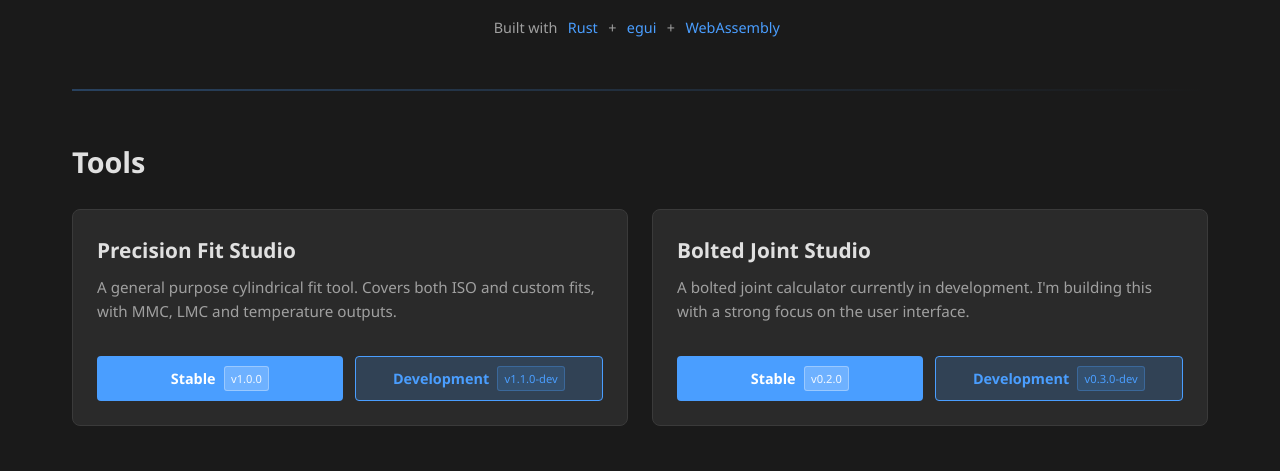
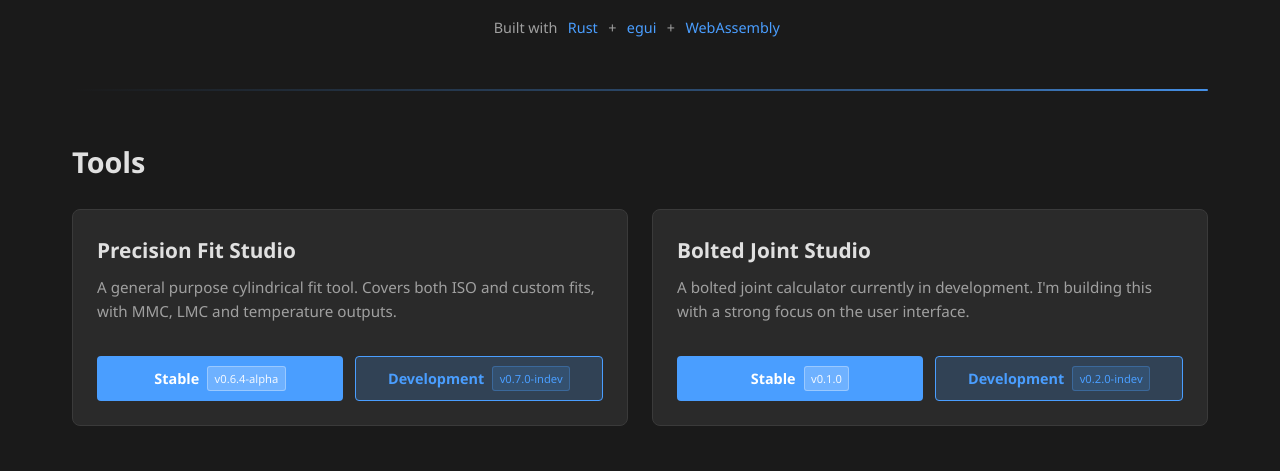
Before and after one commit to bell-jamie/bell-jamie.github.io, a plain HTML site: page index.html in a window 1280 px wide. Shown: the part 183-654 px from the top of the page. Drawn offline with Linux system fonts and the light colour scheme.

Commit message:
Updated versions and pulse

```diff
--- a/index.html
+++ b/index.html
@@ -68,11 +68,17 @@
                 background: linear-gradient(
                     90deg,
                     transparent 0%,
-                    rgba(74, 158, 255, 0.3) 50%,
+                    color-mix(in srgb, var(--accent-primary) 60%, transparent)
+                        40%,
+                    var(--accent-primary) 50%,
+                    color-mix(in srgb, var(--accent-primary) 60%, transparent)
+                        60%,
                     transparent 100%
                 );
                 background-size: 200% 100%;
-                animation: shimmer 4s linear infinite;
+                animation: shimmer 5s linear infinite;
+                opacity: 0.9;
+                border-radius: 1px;
             }
 
             @keyframes shimmer {
@@ -482,14 +488,15 @@
                                 href="https://bell-jamie.github.io/iso-limits-and-fits/"
                                 class="tool-link tool-link-stable"
                             >
-                                Stable <span class="version-tag">v1.0.0</span>
+                                Stable
+                                <span class="version-tag">v0.6.4-alpha</span>
                             </a>
                             <a
                                 href="https://bell-jamie.github.io/iso-limits-and-fits/development"
                                 class="tool-link tool-link-dev"
                             >
                                 Development
-                                <span class="version-tag">v1.1.0-dev</span>
+                                <span class="version-tag">v0.7.0-indev</span>
                             </a>
                         </div>
                     </div>
@@ -506,14 +513,14 @@
                                 href="https://bell-jamie.github.io/bolted-joint-studio/"
                                 class="tool-link tool-link-stable"
                             >
-                                Stable <span class="version-tag">v0.2.0</span>
+                                Stable <span class="version-tag">v0.1.0</span>
                             </a>
                             <a
                                 href="https://bell-jamie.github.io/bolted-joint-studio/development"
                                 class="tool-link tool-link-dev"
                             >
                                 Development
-                                <span class="version-tag">v0.3.0-dev</span>
+                                <span class="version-tag">v0.2.0-indev</span>
                             </a>
                         </div>
                     </div>
```
